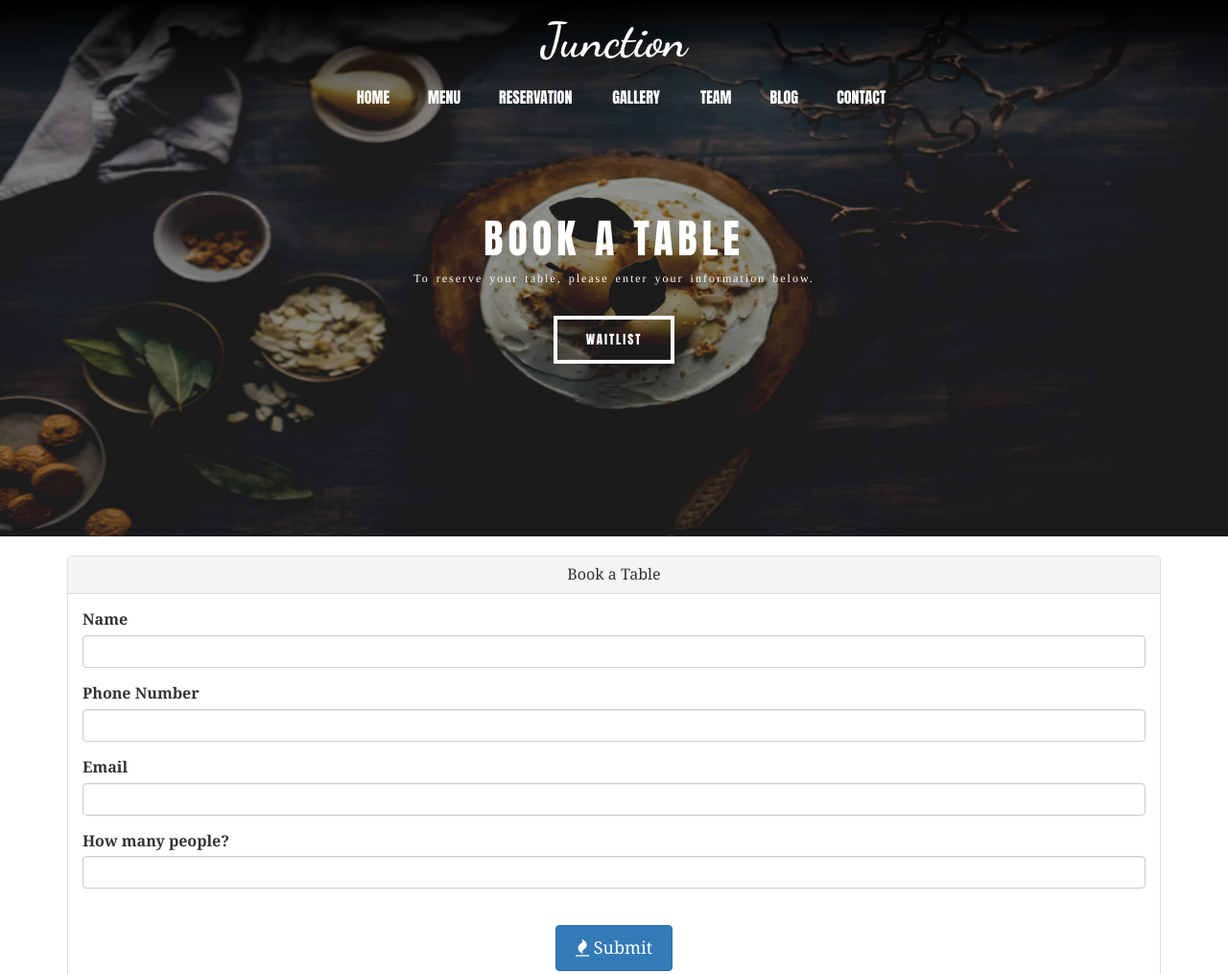
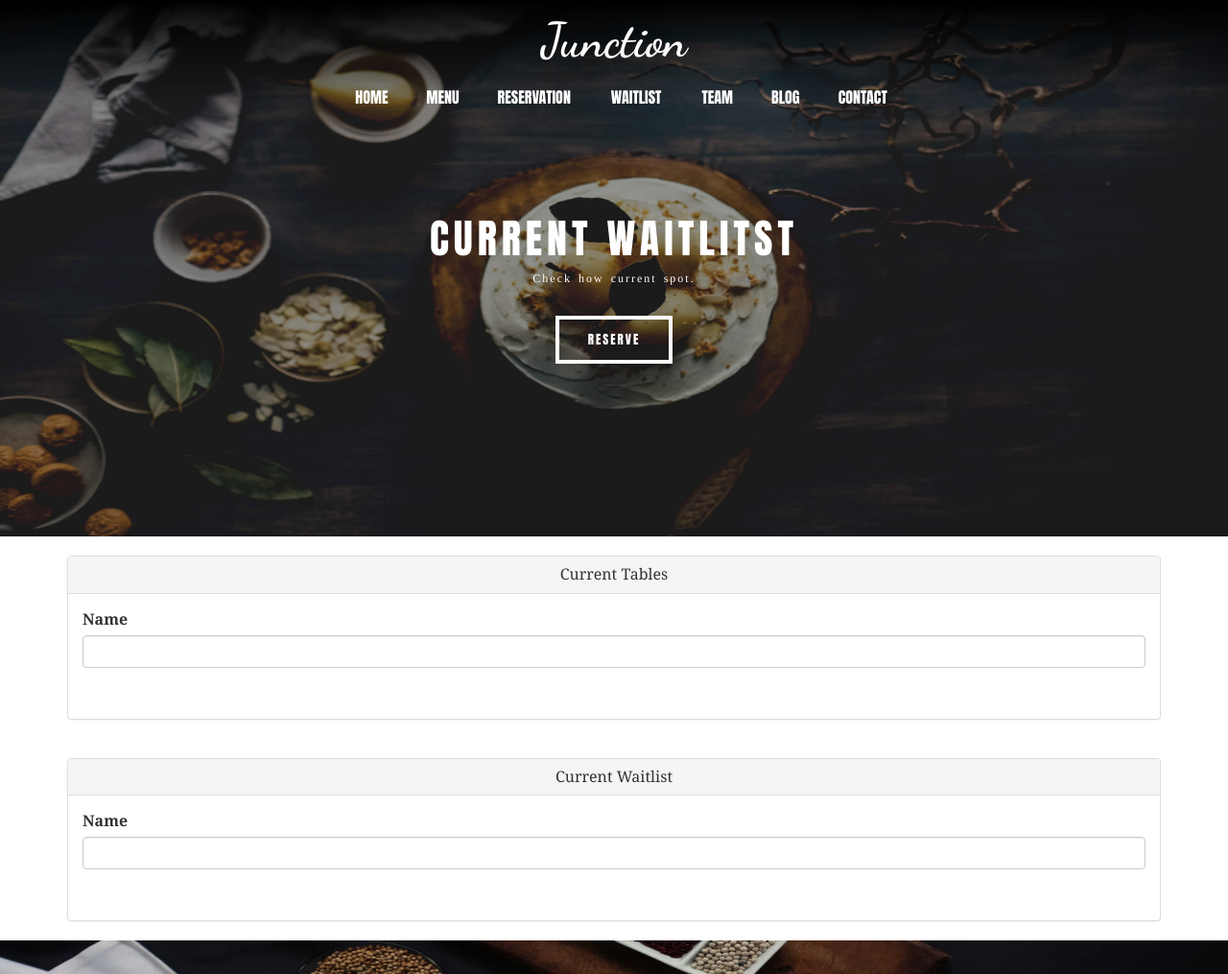
Before and after one commit to jharnois444/Table-Reservations, a website: page tables.html in a window 1280 px wide. Shown: the top 1015 px of the page at 96% size. Drawn offline with nearby package versions, Linux system fonts and the light colour scheme; files that its build step writes are made by us from their sources; files whose address does not match are found by name.

Commit message:
Fixing the files

```diff
--- a/tables.html
+++ b/tables.html
@@ -6,7 +6,7 @@
         <link href="https://fonts.googleapis.com/css?family=Dancing+Script:700" rel="stylesheet">
         <link rel="stylesheet" href="https://stackpath.bootstrapcdn.com/font-awesome/4.7.0/css/font-awesome.min.css">
         <link rel="stylesheet" href="https://maxcdn.bootstrapcdn.com/bootstrap/3.3.7/css/bootstrap.min.css">
-        <link rel="stylesheet" href="main.css" type="text/css">
+        <link rel="stylesheet" href="/css/main.css" type="text/css">
         <title>Junction Restaurant </title>
     </head>
 <body>
@@ -17,24 +17,24 @@
         </div>
         <nav class="menu">
             <ul>
-                <a href="index.html"><li><button class="navbar1" type="button"> Home </button></li></a>
+                <a href="/"><li><button class="navbar1" type="button"> Home </button></li></a>
                 <li><button class="navbar1" type="button"> Menu </button></li>
-                <li><button class="navbar1" type="button"> Reservation </button> </li>
-                <li><button class="navbar1" type="button"> Gallery </button> </li>
+                <a href="reserve"><li><button class="navbar1" type="button"> Reservation </button> </li></a>
+                <a href="tables"><li><button class="navbar1" type="button"> Waitlist </button> </li></a>
                 <li><button class="navbar1" type="button"> Team </button></li>
                 <li><button class="navbar1" type="button">Blog </button></li>
                 <li><button class="navbar1" type="button"> Contact</button> </li>
             </ul>
         </nav>
         <div class="welcome">
-                <h1> Book a Table </h1>
+                <h1> Current Waitlitst </h1>
             </div>
 
             <div class="description">
-                <p>To reserve your table, please enter your information below. </p>
+                <p>Check how current spot. </p>
             </div>
 
-                <a href=""><button id="waitlist" class="book" type="button"> Waitlist </button></a>
+                <a href="reserve"><button id="waitlist" class="book" type="button"> Reserve </button></a>
             </div>
     </header>
     <div class="container">
@@ -44,7 +44,7 @@
 
                 <div class="panel panel-default">
                 <div class="panel-heading">
-                <h3 class="panel-title"> Book a Table</h3>
+                    <h3 class="panel-title"> Current Tables</h3>
                 </div>
                 <div class="panel-body">
                     <form method="POST" role="form">
@@ -53,27 +53,30 @@
                             <label for="name">Name</label>
                             <input type="text" class="form-control" id="name">
                         </div>
+                    </form>
+                    <br>
+                </div>
+                </div>
+
+            </div>
+        </div>
+        <div class="row">
+
+            <div class="col-lg-12">
+
+                <div class="panel panel-default">
+                <div class="panel-heading">
+                    <h3 class="panel-title"> Current Waitlist</h3>
+                </div>
+                <div class="panel-body">
+                    <form method="POST" role="form">
 
                         <div class="form-group">
-                    <label for="phone">Phone Number</label>
-                    <input type="number" class="form-control" id="phone">
+                            <label for="name">Name</label>
+                            <input type="text" class="form-control" id="name">
                         </div>
-
-                <div class="form-group">
-                    <label for="email">Email</label>
-                    <input type="email" class="form-control" id="email">
-                </div>
-
-                <div class="form-group">
-                    <label for="party">How many people?</label>
-                    <input type="number" class="form-control" id="party">
-                </div>
-
                     </form>
                     <br>
-                <div class="text-center">
-                <button type="submit" class="btn submit-btn btn-primary btn-md" id="add-btn"><span class="fa fa-fire"></span> Submit</button>
-                </div>
                 </div>
                 </div>
 
```
Also changed, not shown: index.html (+5 -5 lines), reserve.html (+5 -5 lines). Lines whose indentation alone changed are shown as unchanged.
